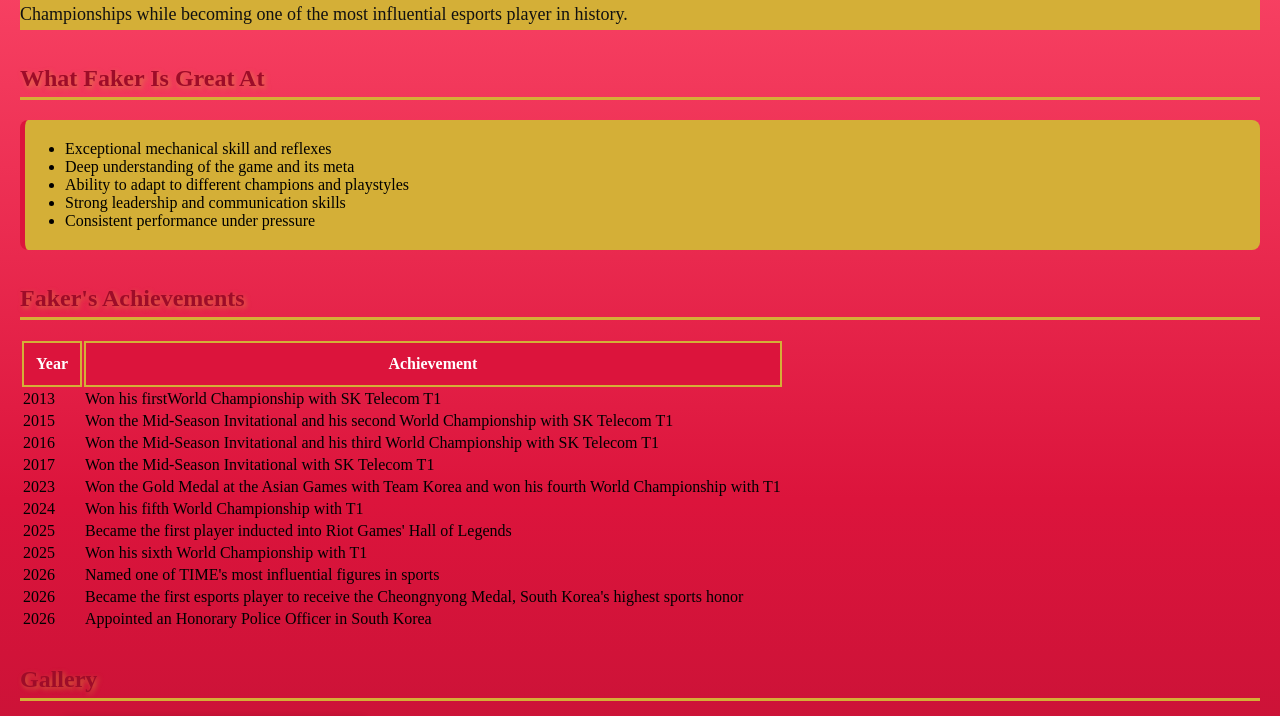
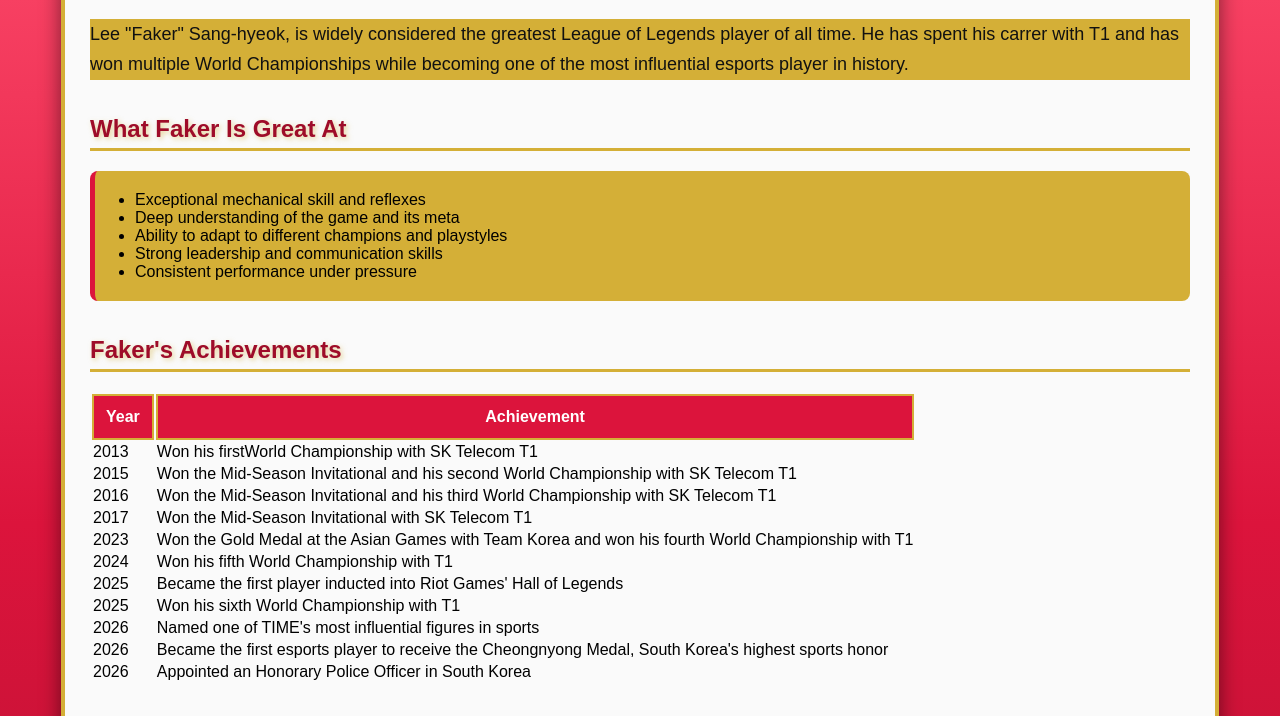
Before and after one commit to coreymfn/GOAT, a plain HTML site: page index.html in a window 1280 px wide. Shown: the part 156-872 px from the top of the page. Drawn offline with Linux system fonts and the light colour scheme.

Commit message:
Fixed page-container mistake

```diff
--- a/index.html
+++ b/index.html
@@ -7,7 +7,7 @@
         <link rel="stylesheet" href="style.css">
     </head>
     <body>
-        <div class="container">
+        <div class="page-container">
             <h1 class="main-title">Faker: The GOAT of League of Legends</h1>
             <p class="text">
                 Lee "Faker" Sang-hyeok,  is widely considered the greatest League of Legends player of all time. He has spent his carrer with T1 and has won multiple World Championships while becoming one of the most influential esports player in history.
```
